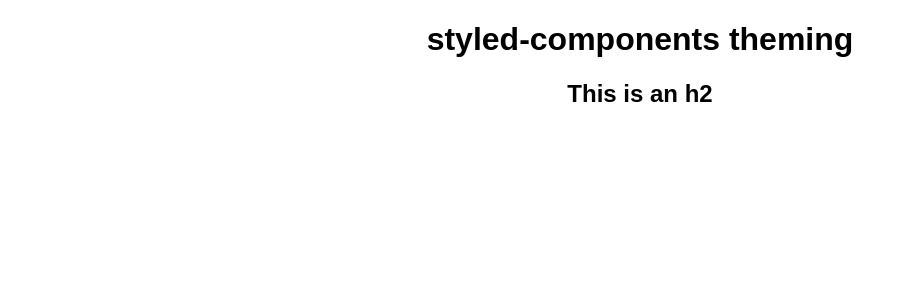
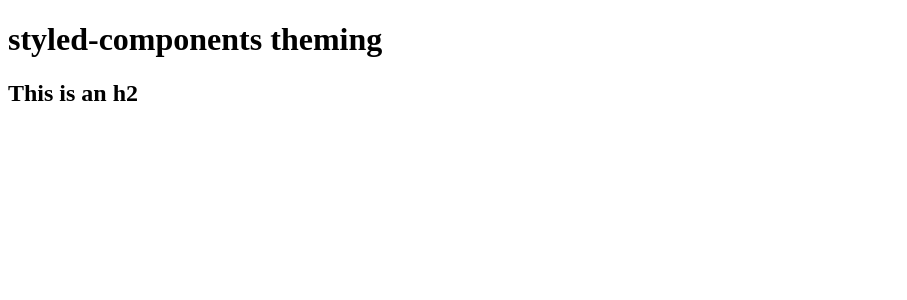
Before and after one commit to TomaszMarczak/styled-components-poc, a React (Create React App) app: page / in a window 1280 px wide. Shown: the top 300 px of the page, without its empty margins (0-907 px from the left). Built offline with nearby package versions, Linux system fonts and the light colour scheme.

Commit message:
Introduce Context API

```diff
--- a/src/App.tsx
+++ b/src/App.tsx
@@ -1,5 +1,3 @@
-import "./styles.css";
-
 export default function App() {
   return (
     <div className="App">
--- /dev/null
+++ b/src/ThemeContext.tsx
@@ -0,0 +1,28 @@
+import { createContext, useContext, ReactNode } from "react";
+
+interface ThemeContextType {
+  colors: {
+    light: string;
+    dark: string;
+  };
+}
+
+export const ThemeContext = createContext({} as ThemeContextType);
+export const useThemeContext = () => useContext(ThemeContext);
+export const ThemeProvider = ({ children }: { children: ReactNode }) => {
+  const randomColor = (): string => {
+    //Generate random hex number between 0 and 16777215 (0xFFFFFF) and convert it to a string
+    const randomColor = Math.floor(Math.random() * 16777215).toString(16);
+    //Add # to the beginning of the color
+    return "#" + randomColor;
+  };
+  const values = {
+    colors: {
+      light: "#fff",
+      dark: "#000",
+    },
+  };
+  return (
+    <ThemeContext.Provider value={values}>{children}</ThemeContext.Provider>
+  );
+};
--- a/src/index.tsx
+++ b/src/index.tsx
@@ -1,12 +1,15 @@
 import React from "react";
 import ReactDOM from "react-dom/client";
 import App from "./App";
+import { ThemeProvider } from "./ThemeContext";
 
 const rootElement = document.getElementById("root")!;
 const root = ReactDOM.createRoot(rootElement);
 
 root.render(
   <React.StrictMode>
-    <App />
+    <ThemeProvider>
+      <App />
+    </ThemeProvider>
   </React.StrictMode>
 );
--- a/src/styles.css
+++ /dev/null
@@ -1,4 +0,0 @@
-.App {
-  font-family: sans-serif;
-  text-align: center;
-}
```
